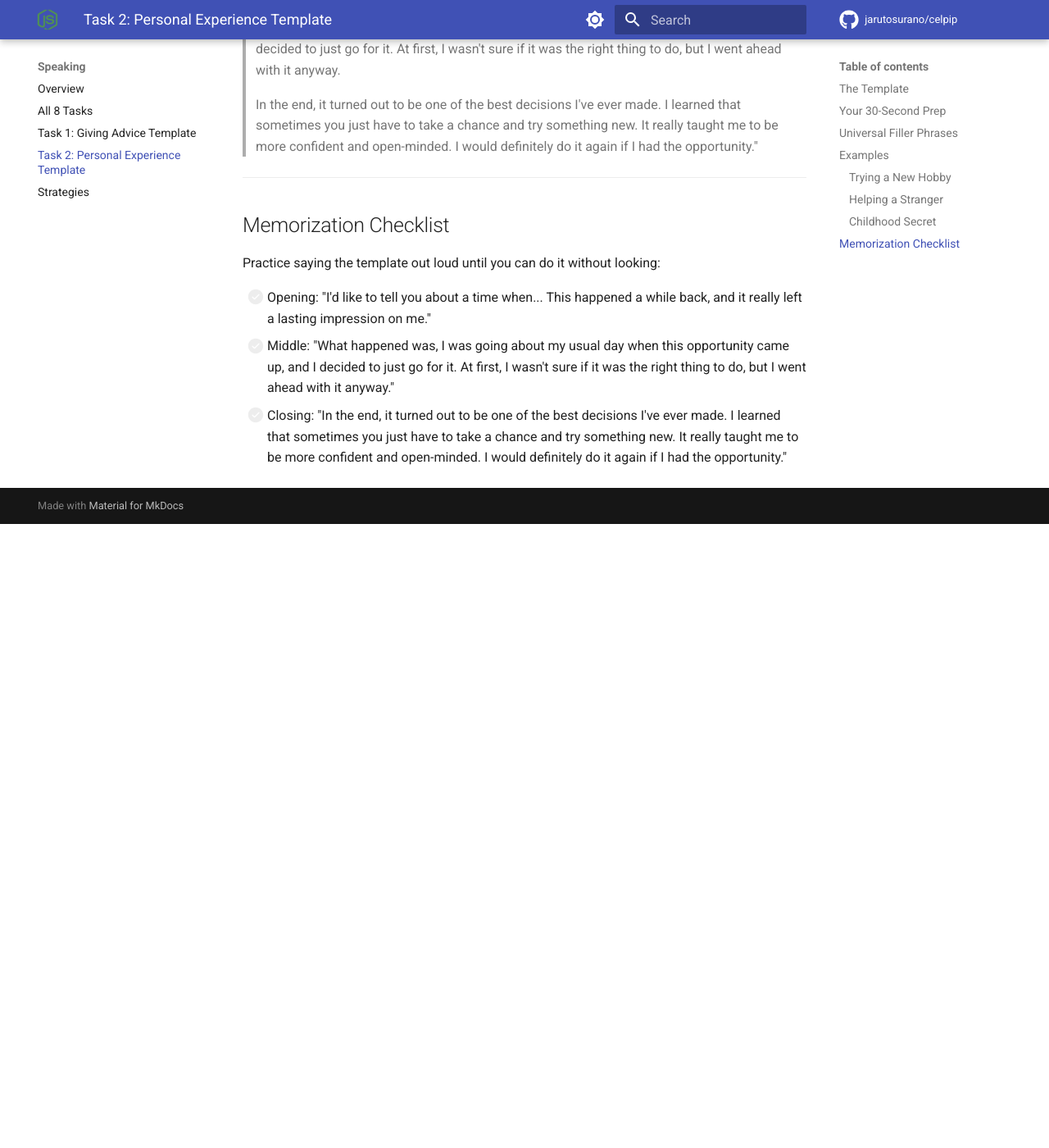
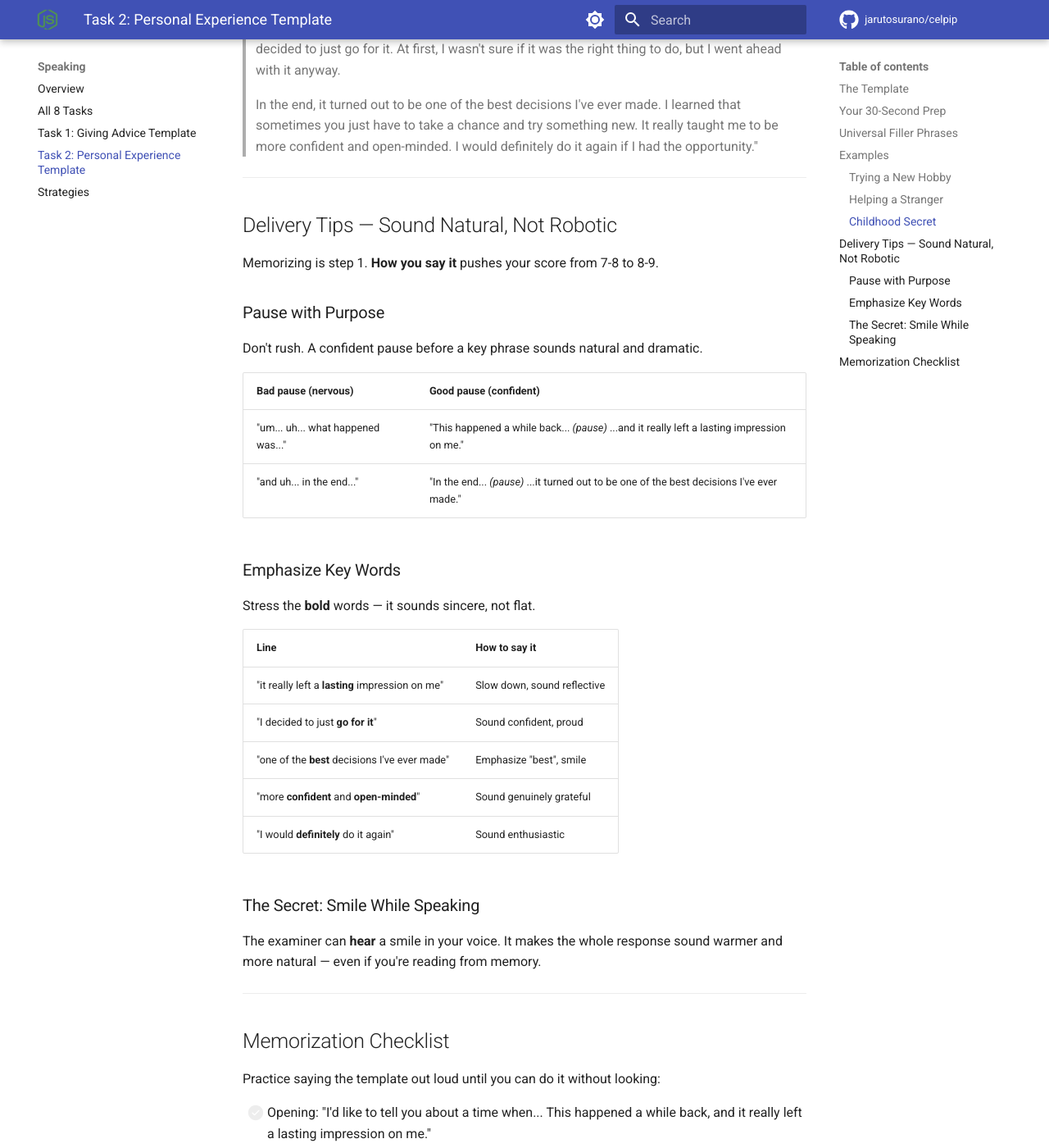
Before and after one commit to jarutosurano/celpip, an MkDocs documentation site: the page built from docs/speaking/task-2-template.md, in a window 1280 px wide and 1400 px high, scrolled down 2767 px. Shown: the whole window at 82% size. Built offline with MkDocs 1.6.1 and Material for MkDocs 9.7.7, drawn with Linux system fonts in a browser that asks for light colours; comment, search, counter and statistics services are not loaded; before the commit the page ends 3406 px from its top, so only the background shows below that.

Commit message:
Add delivery tips section to Speaking Task 1 and Task 2 templates
Co-Authored-By: Claude Opus 4.6 <noreply@anthropic.com>

```diff
--- a/docs/speaking/task-2-template.md
+++ b/docs/speaking/task-2-template.md
@@ -101,6 +101,37 @@ These are baked into the template and work for any prompt:
 
 ---
 
+## Delivery Tips — Sound Natural, Not Robotic
+
+Memorizing is step 1. **How you say it** pushes your score from 7-8 to 8-9.
+
+### Pause with Purpose
+
+Don't rush. A confident pause before a key phrase sounds natural and dramatic.
+
+| Bad pause (nervous) | Good pause (confident) |
+|--------------------|----------------------|
+| "um... uh... what happened was..." | "This happened a while back... *(pause)* ...and it really left a lasting impression on me." |
+| "and uh... in the end..." | "In the end... *(pause)* ...it turned out to be one of the best decisions I've ever made." |
+
+### Emphasize Key Words
+
+Stress the **bold** words — it sounds sincere, not flat.
+
+| Line | How to say it |
+|------|--------------|
+| "it really left a **lasting** impression on me" | Slow down, sound reflective |
+| "I decided to just **go for it**" | Sound confident, proud |
+| "one of the **best** decisions I've ever made" | Emphasize "best", smile |
+| "more **confident** and **open-minded**" | Sound genuinely grateful |
+| "I would **definitely** do it again" | Sound enthusiastic |
+
+### The Secret: Smile While Speaking
+
+The examiner can **hear** a smile in your voice. It makes the whole response sound warmer and more natural — even if you're reading from memory.
+
+---
+
 ## Memorization Checklist
 
 Practice saying the template out loud until you can do it without looking:
```
Also changed, not shown: docs/speaking/task-1-template.md (+31 -0 lines).
